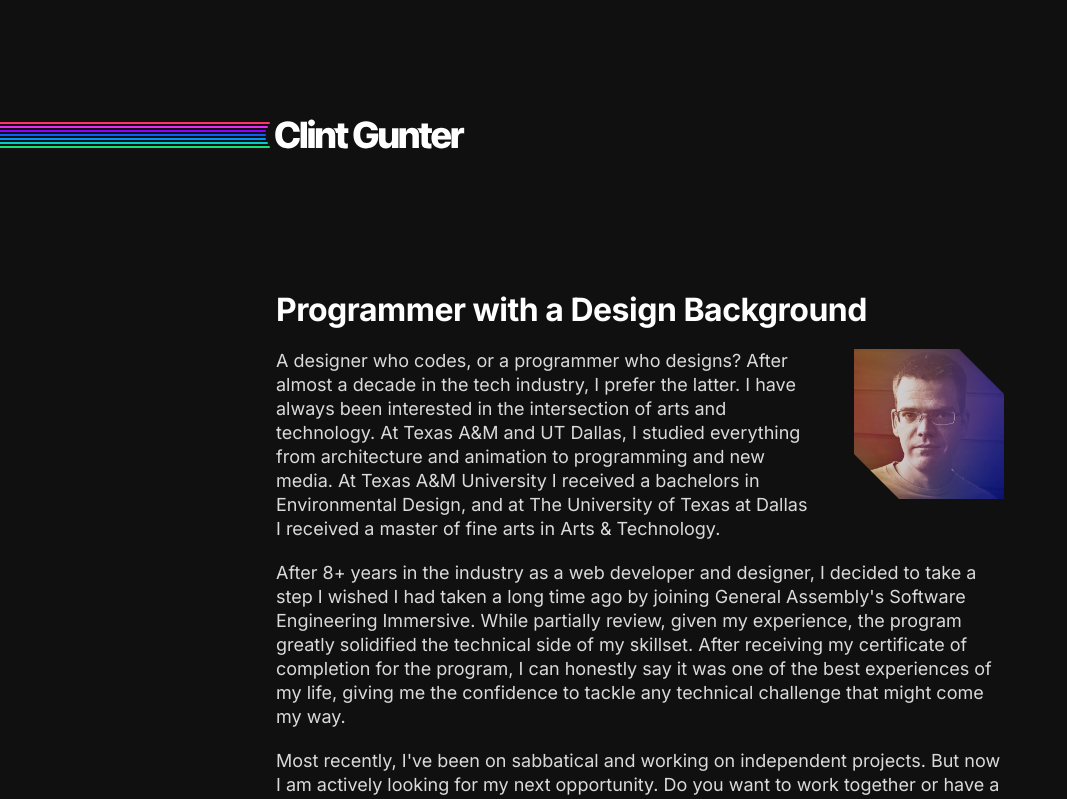
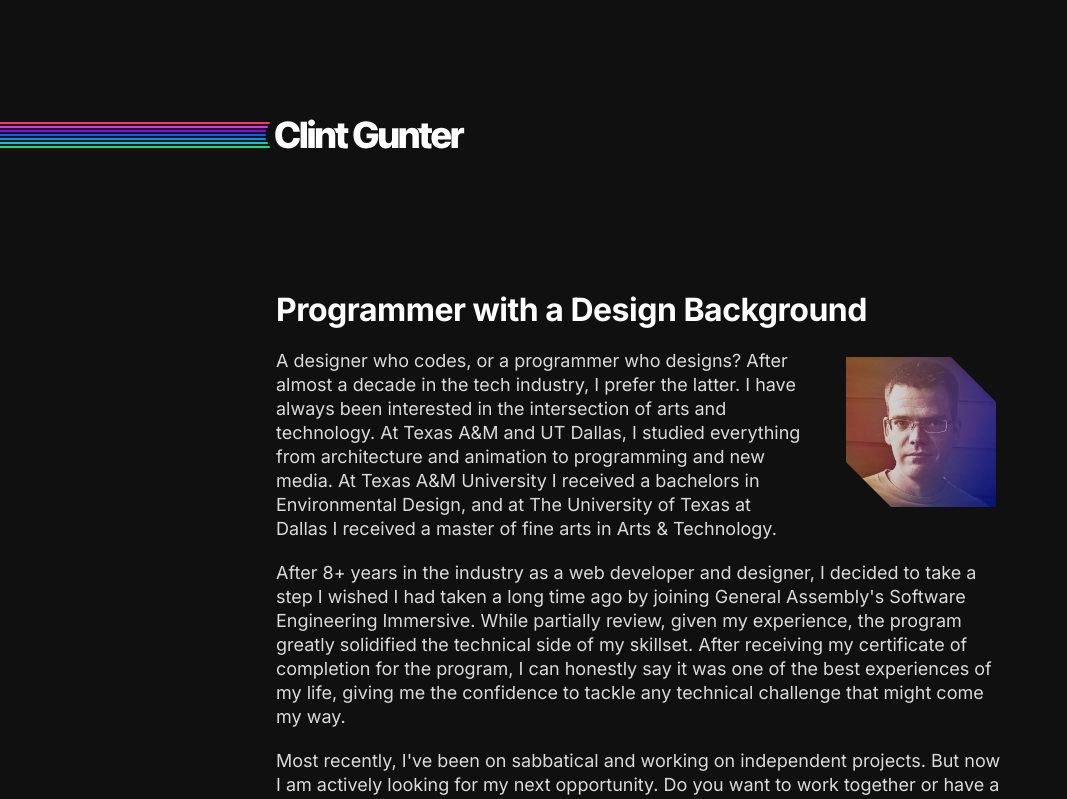
Before and after one commit to futureclint/clint, a React (Create React App) app: page / in a window 1280 px wide. Shown: the top 799 px of the page, without its empty margins (0-1067 px from the left). Built offline with nearby package versions, Linux system fonts and the light colour scheme.

Commit message:
Tweaked about photo spacing

```diff
--- a/src/css/app.css
+++ b/src/css/app.css
@@ -261,7 +261,7 @@ img.headshot {
   display: block;
   float: right;
   width: 150px;
-  margin: 0 0 20px 40px;
+  margin: 8px 8px 20px 40px;
   clip-path: polygon(0 0, 0 70%, 30% 100%, 100% 100%, 100% 30%, 70% 0);
   opacity: 85%;
 }
--- a/src/scss/_about.scss
+++ b/src/scss/_about.scss
@@ -6,7 +6,7 @@ img.headshot {
   display: block;
   float: right;
   width: 150px;
-  margin: 0 0 20px 40px; // spacing for text flow
+  margin: 8px 8px 20px 40px; // spacing for text flow
   clip-path: polygon(0 0, 0 70%, 30% 100%, 100% 100%, 100% 30%, 70% 0);
   opacity: 85%;
 
```
